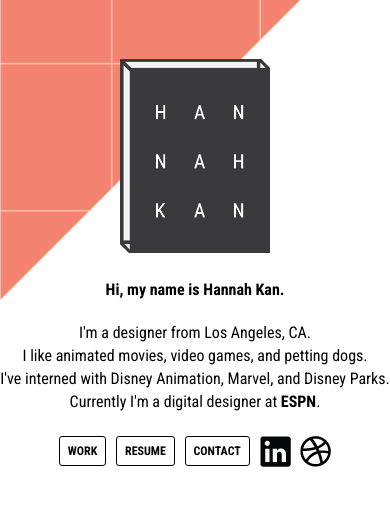
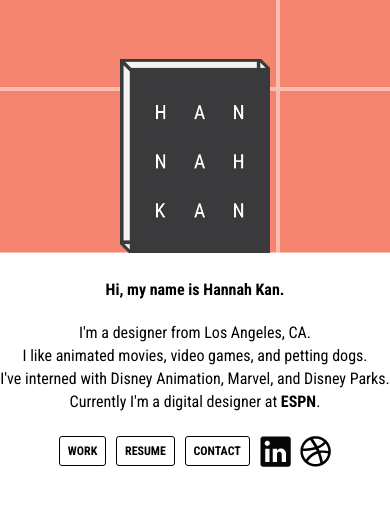
Before and after one commit to hannahkan-zz/master, a plain HTML site: page index.html in a window 390 px wide. Drawn offline with Linux system fonts and the light colour scheme.

Commit message:
Update mobile.css

```diff
--- a/mobile.css
+++ b/mobile.css
@@ -16,8 +16,8 @@
 
 body {
 	font-family: 'Roboto Condensed', sans-serif;
-	background: url('mobile-bg.png') no-repeat fixed top left;
-	background-size: 300px;
+	background: url('bg-mobile.png') no-repeat fixed top left;
+	/* background-size: 100%; */
 	line-height: 23px;
 }
 
```
